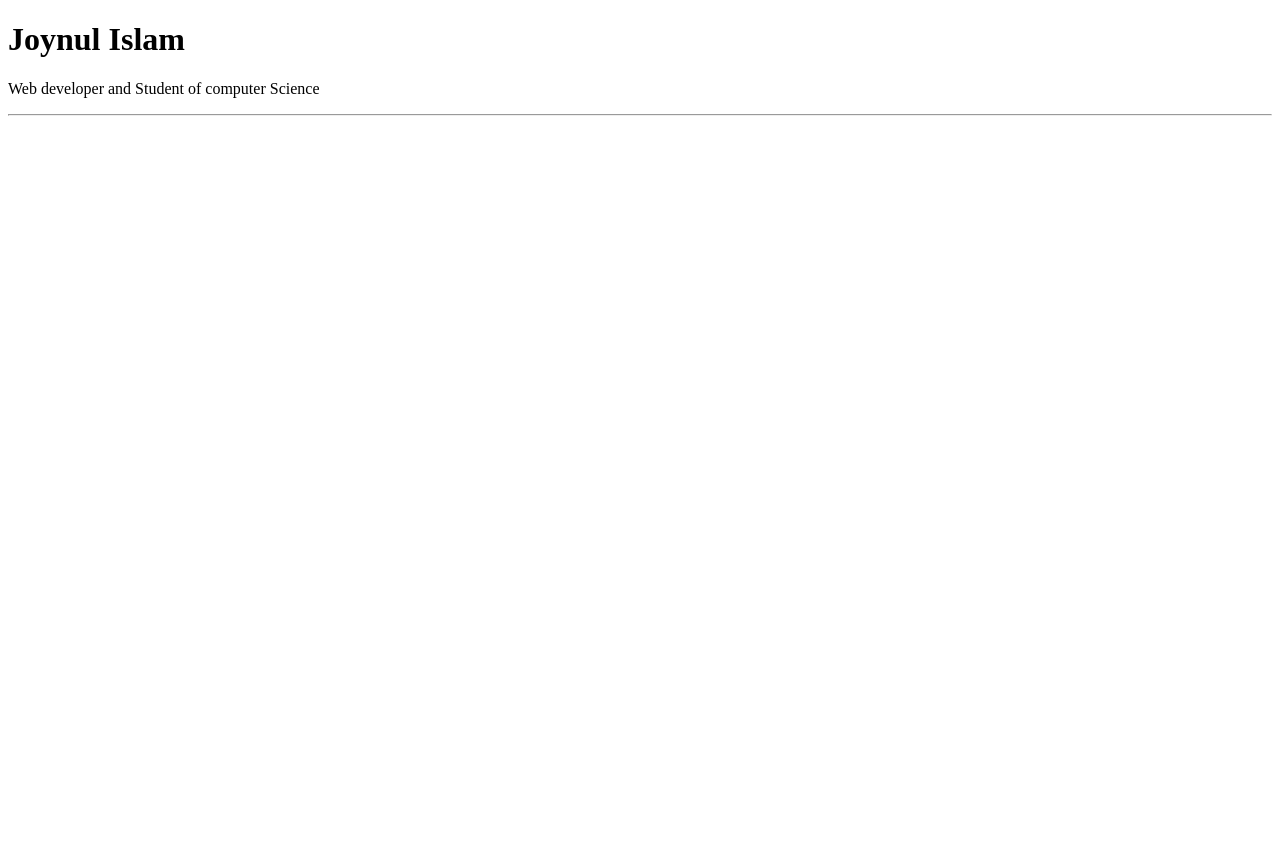
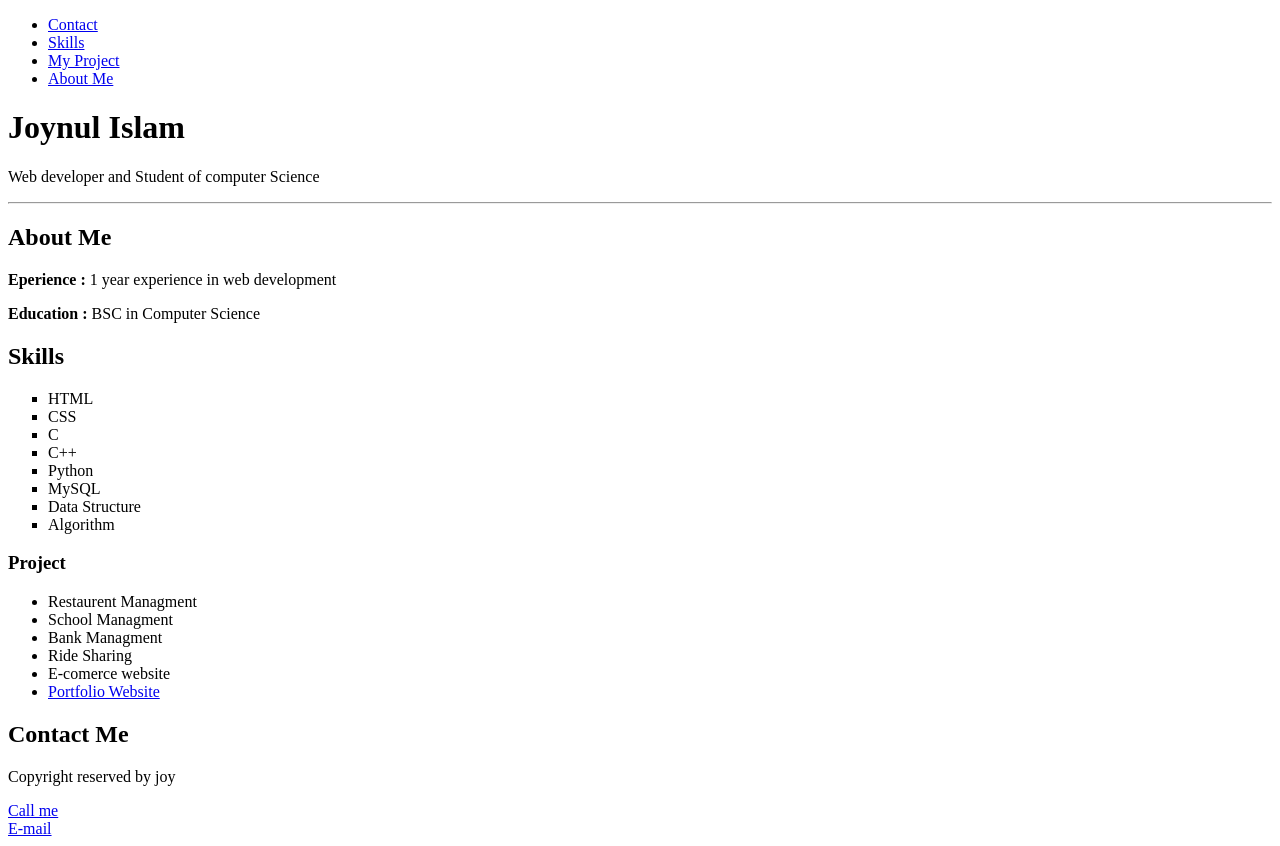
Before and after one commit to JoynulIslam/portfolio--html, a plain HTML site: page index.html in a window 1280 px wide. Before the commit the page ends 800 px from the top, so only its background shows below. Drawn offline with Linux system fonts and the light colour scheme.

Commit message:
finish the basic project

```diff
--- a/index.html
+++ b/index.html
@@ -6,11 +6,57 @@
     <title>portfolio</title>
 </head>
 <body>
-    <header>
+    <nav>
+        <ul>
+
+            <li><a href="#contact"  title="Contact" >Contact</a></li>
+            <li><a href="#skills"  title="skills" >Skills</a></li>
+            <li><a href="#project"  title="project" >My Project</a></li>
+            <li><a href="#about"  title="About">About Me</a></li>
+        </ul>
+    </nav>
+    <header id="intro">
       <h1>Joynul Islam</h1>
       <p>Web developer and Student of computer Science </p>
       <hr/>
     </header>
+    <section id="about">
+        <h2>About Me</h2>
+        <p><strong>Eperience : </strong>1 year experience in web development</p>
+        <p><strong>Education : </strong> BSC in Computer Science</p>
+    </section>
+    <section id="skills">
+        <h2>Skills</h2>
+        <ul type = "square">
+            <li>HTML</li>
+            <li>CSS</li>
+            <li>C</li>
+            <li>C++</li>
+            <li>Python</li>
+            <li>MySQL</li>
+            <li>Data Structure</li>
+            <li>Algorithm</li>
+        </ul>
+    </section>
+    <section id="project">
+        <h3>Project</h3>
+        <ul>
+            <li>Restaurent Managment</li>
+            <li>School Managment</li>
+            <li>Bank Managment</li>
+            <li>Ride Sharing</li>
+            <li>E-comerce website</li>
+            <li> <a target="_blank" href="https://github.com/JoynulIslam/portfolio--html">Portfolio Website</a> </li>
+        </ul>
+    </section>
+    <section id="contact">
+        <h1>Contact Me</h1>
+    </section>
+    <footer>
+        <p>Copyright reserved by joy</p>
+        <a href="tel:01738390469">Call me</a><br>
+        <a href="mailto:joy37674@gmail.com">E-mail</a>
+    </footer>
 
 
 </html>
```
Also changed, not shown: about.html (added, +19 -0 lines), contact.html (added, +19 -0 lines), 1 other file.
